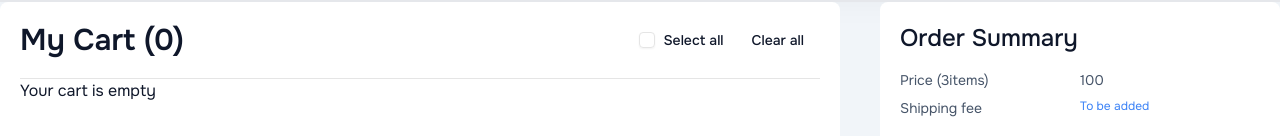
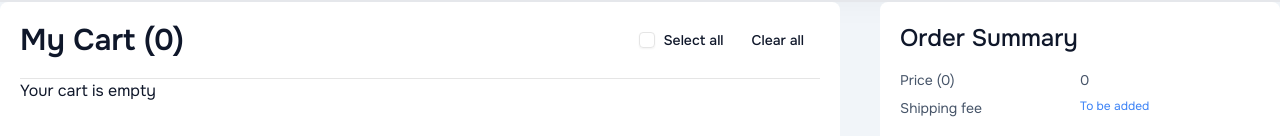
Before and after one commit to NiharMondal/steadfast-assignment, a Next.js app: page /cart in a window 1280 px wide. Shown: the part 162-298 px from the top of the page. Built offline with nearby package versions, Linux system fonts and the light colour scheme.

Commit message:
changed: static text to dynamic text

```diff
--- a/src/app/cart/page.tsx
+++ b/src/app/cart/page.tsx
@@ -48,11 +48,11 @@ export default function CartPage() {
 					<h5 className="font-medium text-2xl">Order Summary</h5>
 					<div className="grid grid-cols-2 mt-4">
 						<div className="space-y-2 text-sm text-muted">
-							<p>Price (3items)</p>
+							<p>Price ({cart.length})</p>
 							<p>Shipping fee</p>
 						</div>
 						<div className="space-y-2 text-sm text-muted">
-							<p>100</p>
+							<p>{subTotal}</p>
 							<p className="text-[#3B82F6] text-xs">
 								To be added
 							</p>
```
Also changed, not shown: 1 other file (tests, documents, lock files or other folders).
